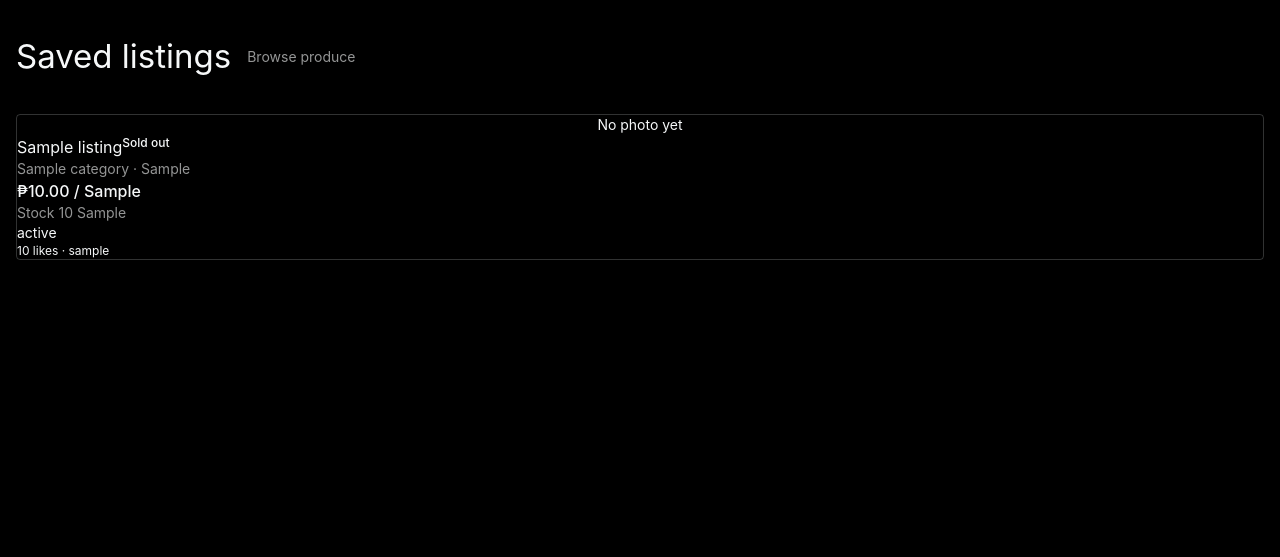
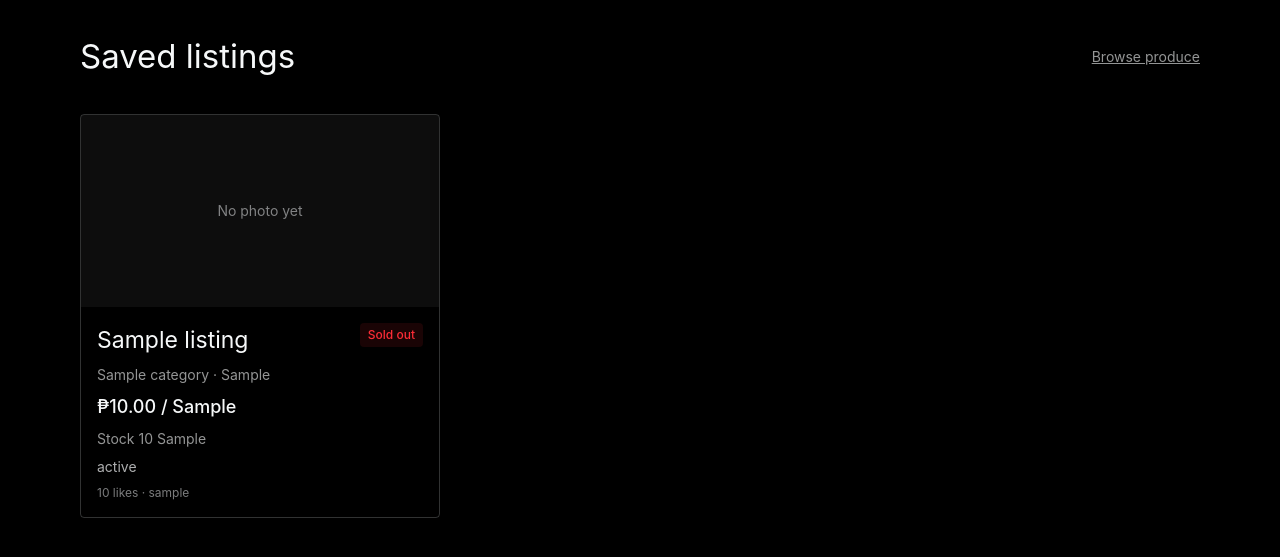
Before and after one commit to kvnwave/Agricultural-Ecommerce-Platform, a Django app: template templates/listings/liked_listings.html in a window 1280 px wide. Shown: the top 557 px of the page. Run offline with Django 5.2, Linux system fonts and the light colour scheme; the template is opened without the code that fills it: most values are stand-ins (such as "Sample title", 1, 10 or a date in 2020).

Commit message:
assets: rebuild Tailwind output

```diff
--- a/static/css_output/output.css
+++ b/static/css_output/output.css
@@ -7,18 +7,26 @@
     --font-mono: ui-monospace, SFMono-Regular, Menlo, Monaco, Consolas, "Liberation Mono",
       "Courier New", monospace;
     --color-red-400: oklch(70.4% 0.191 22.216);
+    --color-red-500: oklch(63.7% 0.237 25.331);
+    --color-white: #fff;
     --spacing: 0.25rem;
+    --container-md: 28rem;
     --container-3xl: 48rem;
+    --container-6xl: 72rem;
     --text-xs: 0.75rem;
     --text-xs--line-height: calc(1 / 0.75);
     --text-sm: 0.875rem;
     --text-sm--line-height: calc(1.25 / 0.875);
+    --text-lg: 1.125rem;
+    --text-lg--line-height: calc(1.75 / 1.125);
     --font-weight-medium: 500;
     --default-font-family: var(--font-sans);
     --default-mono-font-family: var(--font-mono);
     --color-bg: #000000;
     --color-fg: #F6F8F9;
     --text-h3: 33px;
+    --text-h4: 28px;
+    --text-h5: 23px;
   }
 }
 @layer base {
@@ -170,6 +178,9 @@
   }
 }
 @layer utilities {
+  .absolute {
+    position: absolute;
+  }
   .static {
     position: static;
   }
@@ -182,8 +193,17 @@
   .mt-2 {
     margin-top: calc(var(--spacing) * 2);
   }
+  .mt-3 {
+    margin-top: calc(var(--spacing) * 3);
+  }
   .mt-4 {
     margin-top: calc(var(--spacing) * 4);
+  }
+  .mt-5 {
+    margin-top: calc(var(--spacing) * 5);
+  }
+  .mt-6 {
+    margin-top: calc(var(--spacing) * 6);
   }
   .mt-8 {
     margin-top: calc(var(--spacing) * 8);
@@ -191,17 +211,47 @@
   .mb-2 {
     margin-bottom: calc(var(--spacing) * 2);
   }
+  .ml-3 {
+    margin-left: calc(var(--spacing) * 3);
+  }
   .block {
     display: block;
   }
   .flex {
     display: flex;
   }
+  .grid {
+    display: grid;
+  }
+  .inline {
+    display: inline;
+  }
+  .table {
+    display: table;
+  }
   .h-10 {
     height: calc(var(--spacing) * 10);
   }
+  .h-20 {
+    height: calc(var(--spacing) * 20);
+  }
+  .h-24 {
+    height: calc(var(--spacing) * 24);
+  }
+  .h-48 {
+    height: calc(var(--spacing) * 48);
+  }
+  .h-96 {
+    height: calc(var(--spacing) * 96);
+  }
   .w-10 {
     width: calc(var(--spacing) * 10);
+  }
+  .w-20 {
+    width: calc(var(--spacing) * 20);
+  }
+  .w-24 {
+    width: calc(var(--spacing) * 24);
   }
   .w-full {
     width: 100%;
@@ -209,14 +259,59 @@
   .max-w-3xl {
     max-width: var(--container-3xl);
   }
+  .max-w-6xl {
+    max-width: var(--container-6xl);
+  }
+  .max-w-md {
+    max-width: var(--container-md);
+  }
+  .flex-wrap {
+    flex-wrap: wrap;
+  }
   .items-center {
     align-items: center;
+  }
+  .items-end {
+    align-items: flex-end;
+  }
+  .items-start {
+    align-items: flex-start;
+  }
+  .justify-between {
+    justify-content: space-between;
   }
   .justify-center {
     justify-content: center;
   }
+  .gap-3 {
+    gap: calc(var(--spacing) * 3);
+  }
   .gap-4 {
     gap: calc(var(--spacing) * 4);
+  }
+  .gap-5 {
+    gap: calc(var(--spacing) * 5);
+  }
+  .gap-8 {
+    gap: calc(var(--spacing) * 8);
+  }
+  :where(.space-y-1 > :not(:last-child)) {
+    --tw-space-y-reverse: 0;
+    margin-block-start: calc(var(--spacing) * var(--tw-space-y-reverse));
+    margin-block-end: calc(var(--spacing) * calc(1 - var(--tw-space-y-reverse)));
+  }
+  :where(.space-y-2 > :not(:last-child)) {
+    --tw-space-y-reverse: 0;
+    margin-block-start: calc(calc(var(--spacing) * 2) * var(--tw-space-y-reverse));
+    margin-block-end: calc(calc(var(--spacing) * 2) * calc(1 - var(--tw-space-y-reverse)));
+  }
+  :where(.space-y-4 > :not(:last-child)) {
+    --tw-space-y-reverse: 0;
+    margin-block-start: calc(calc(var(--spacing) * 4) * var(--tw-space-y-reverse));
+    margin-block-end: calc(calc(var(--spacing) * 4) * calc(1 - var(--tw-space-y-reverse)));
+  }
+  .overflow-hidden {
+    overflow: hidden;
   }
   .rounded {
     border-radius: 0.25rem;
@@ -227,6 +322,16 @@
   .border {
     border-style: var(--tw-border-style);
     border-width: 1px;
+  }
+  .border-t {
+    border-top-style: var(--tw-border-style);
+    border-top-width: 1px;
+  }
+  .border-fg\/10 {
+    border-color: color-mix(in srgb, #F6F8F9 10%, transparent);
+    @supports (color: color-mix(in lab, red, red)) {
+      border-color: color-mix(in oklab, var(--color-fg) 10%, transparent);
+    }
   }
   .border-fg\/20 {
     border-color: color-mix(in srgb, #F6F8F9 20%, transparent);
@@ -240,20 +345,44 @@
   .bg-fg {
     background-color: var(--color-fg);
   }
+  .bg-fg\/5 {
+    background-color: color-mix(in srgb, #F6F8F9 5%, transparent);
+    @supports (color: color-mix(in lab, red, red)) {
+      background-color: color-mix(in oklab, var(--color-fg) 5%, transparent);
+    }
+  }
   .bg-fg\/10 {
     background-color: color-mix(in srgb, #F6F8F9 10%, transparent);
     @supports (color: color-mix(in lab, red, red)) {
       background-color: color-mix(in oklab, var(--color-fg) 10%, transparent);
     }
   }
+  .bg-red-500 {
+    background-color: var(--color-red-500);
+  }
+  .bg-red-500\/10 {
+    background-color: color-mix(in srgb, oklch(63.7% 0.237 25.331) 10%, transparent);
+    @supports (color: color-mix(in lab, red, red)) {
+      background-color: color-mix(in oklab, var(--color-red-500) 10%, transparent);
+    }
+  }
   .object-cover {
     object-fit: cover;
+  }
+  .p-4 {
+    padding: calc(var(--spacing) * 4);
+  }
+  .px-2 {
+    padding-inline: calc(var(--spacing) * 2);
   }
   .px-3 {
     padding-inline: calc(var(--spacing) * 3);
   }
   .px-4 {
     padding-inline: calc(var(--spacing) * 4);
+  }
+  .py-1 {
+    padding-block: var(--spacing);
   }
   .py-2 {
     padding-block: calc(var(--spacing) * 2);
@@ -263,6 +392,10 @@
   }
   .pt-4 {
     padding-top: calc(var(--spacing) * 4);
+  }
+  .text-lg {
+    font-size: var(--text-lg);
+    line-height: var(--tw-leading, var(--text-lg--line-height));
   }
   .text-sm {
     font-size: var(--text-sm);
@@ -275,6 +408,12 @@
   .text-h3 {
     font-size: var(--text-h3);
   }
+  .text-h4 {
+    font-size: var(--text-h4);
+  }
+  .text-h5 {
+    font-size: var(--text-h5);
+  }
   .font-medium {
     --tw-font-weight: var(--font-weight-medium);
     font-weight: var(--font-weight-medium);
@@ -285,14 +424,66 @@
   .text-fg {
     color: var(--color-fg);
   }
+  .text-fg\/50 {
+    color: color-mix(in srgb, #F6F8F9 50%, transparent);
+    @supports (color: color-mix(in lab, red, red)) {
+      color: color-mix(in oklab, var(--color-fg) 50%, transparent);
+    }
+  }
   .text-fg\/60 {
     color: color-mix(in srgb, #F6F8F9 60%, transparent);
     @supports (color: color-mix(in lab, red, red)) {
       color: color-mix(in oklab, var(--color-fg) 60%, transparent);
     }
   }
+  .text-fg\/70 {
+    color: color-mix(in srgb, #F6F8F9 70%, transparent);
+    @supports (color: color-mix(in lab, red, red)) {
+      color: color-mix(in oklab, var(--color-fg) 70%, transparent);
+    }
+  }
+  .text-fg\/80 {
+    color: color-mix(in srgb, #F6F8F9 80%, transparent);
+    @supports (color: color-mix(in lab, red, red)) {
+      color: color-mix(in oklab, var(--color-fg) 80%, transparent);
+    }
+  }
   .text-red-400 {
     color: var(--color-red-400);
+  }
+  .text-red-500 {
+    color: var(--color-red-500);
+  }
+  .text-white {
+    color: var(--color-white);
+  }
+  .lowercase {
+    text-transform: lowercase;
+  }
+  .underline {
+    text-decoration-line: underline;
+  }
+  @media (width >= 40rem) {
+    .sm\:col-span-2 {
+      grid-column: span 2 / span 2;
+    }
+    .sm\:grid-cols-2 {
+      grid-template-columns: repeat(2, minmax(0, 1fr));
+    }
+  }
+  @media (width >= 64rem) {
+    .lg\:col-span-4 {
+      grid-column: span 4 / span 4;
+    }
+    .lg\:grid-cols-2 {
+      grid-template-columns: repeat(2, minmax(0, 1fr));
+    }
+    .lg\:grid-cols-3 {
+      grid-template-columns: repeat(3, minmax(0, 1fr));
+    }
+    .lg\:grid-cols-4 {
+      grid-template-columns: repeat(4, minmax(0, 1fr));
+    }
   }
 }
 @media (max-width: 768px) {
@@ -315,6 +506,11 @@
     padding: 15px;
   }
 }
+@property --tw-space-y-reverse {
+  syntax: "*";
+  inherits: false;
+  initial-value: 0;
+}
 @property --tw-border-style {
   syntax: "*";
   inherits: false;
@@ -327,6 +523,7 @@
 @layer properties {
   @supports ((-webkit-hyphens: none) and (not (margin-trim: block))) or ((-moz-orient: inline) and (not (color:rgb(from red r g b)))) {
     *, ::before, ::after, ::backdrop {
+      --tw-space-y-reverse: 0;
       --tw-border-style: solid;
       --tw-font-weight: initial;
     }
```
